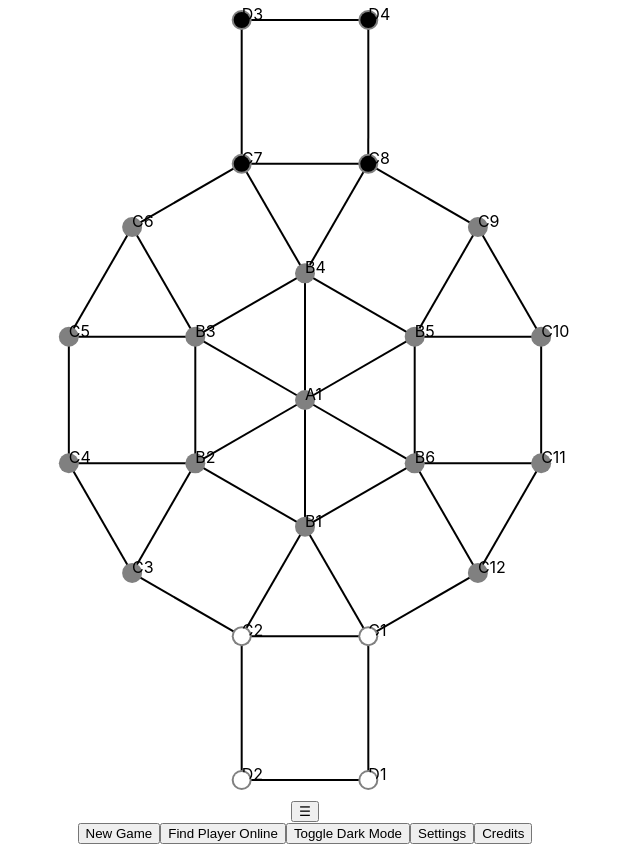
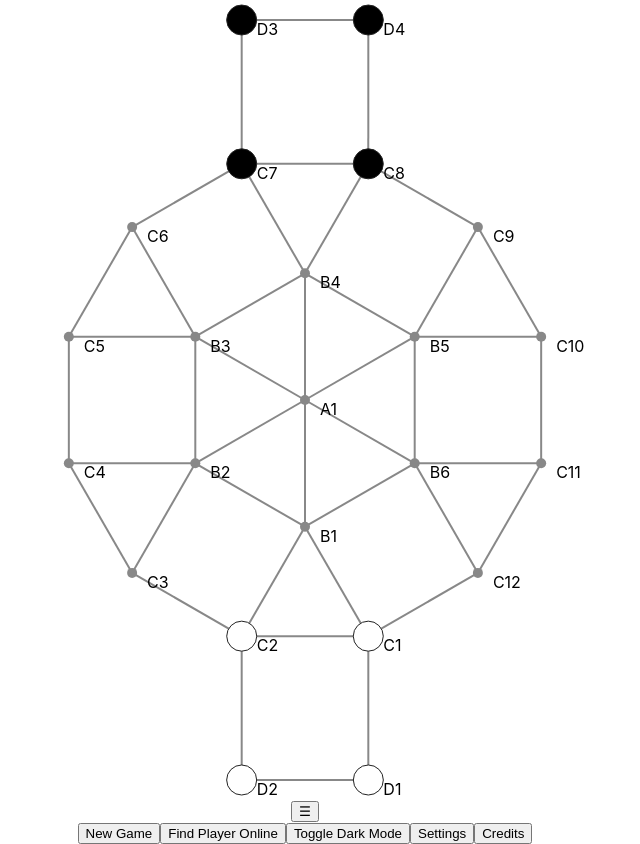
Before and after one commit to adamblvck/tarati-react, a React (Create React App) app: page / in a window 1280 px wide. Shown: the whole page, without its empty margins (335-975 px from the left). Built offline with nearby package versions, Linux system fonts and the light colour scheme.

Commit message:
Nice edge definitions.

```diff
--- a/src/App.js
+++ b/src/App.js
@@ -11,10 +11,10 @@ const isTouchDevice = 'ontouchstart' in window;
 // Define the game board structure
 const gameBoard = {
 	vertices: [
-		'A1',
-		'B1', 'B2', 'B3', 'B4', 'B5', 'B6',
-		'C1', 'C2', 'C3', 'C4', 'C5', 'C6', 'C7', 'C8', 'C9', 'C10', 'C11', 'C12',
-		'D1', 'D2', 'D3', 'D4'
+		'A1', // Absolute Middle
+		'B1', 'B2', 'B3', 'B4', 'B5', 'B6', // Boundary
+		'C1', 'C2', 'C3', 'C4', 'C5', 'C6', 'C7', 'C8', 'C9', 'C10', 'C11', 'C12', // Circumference
+		'D1', 'D2', 'D3', 'D4' // Domestic
 	],
 	edges: [
         // Home base White
--- a/src/components/Board.js
+++ b/src/components/Board.js
@@ -55,8 +55,8 @@ const Vertex = ({ vertexId, checker, position }) => {
 			className={`vertex ${vertexId}`}
 			transform={`translate(${position.x}, ${position.y})`}
 		>
-			<circle r="10" fill="gray" />
-			<text>{vertexId}</text>
+			<circle r="5" fill="#888" />
+			<text dx={15} dy={15}>{vertexId}</text>
 			{checker && (
 				<Checker
 					id={vertexId}
@@ -105,7 +105,7 @@ const Board = ({ gameState, gameBoard }) => {
 							y1={fromPos.y}
 							x2={toPos.x}
 							y2={toPos.y}
-							stroke="black"
+							stroke="#888"
 							strokeWidth="2"
 						/>
 					);
--- a/src/components/Checker.js
+++ b/src/components/Checker.js
@@ -18,7 +18,7 @@ const Checker = ({ id, color, isUpgraded }) => {
 			{...listeners}
 			{...attributes}
 		>
-			<circle r="8" fill={color.toLowerCase()} />
+			<circle r="15" fill={color.toLowerCase()} stroke='#222' />
 			{isUpgraded && (
 				<circle r="4" fill="gold" />
 			)}
```
